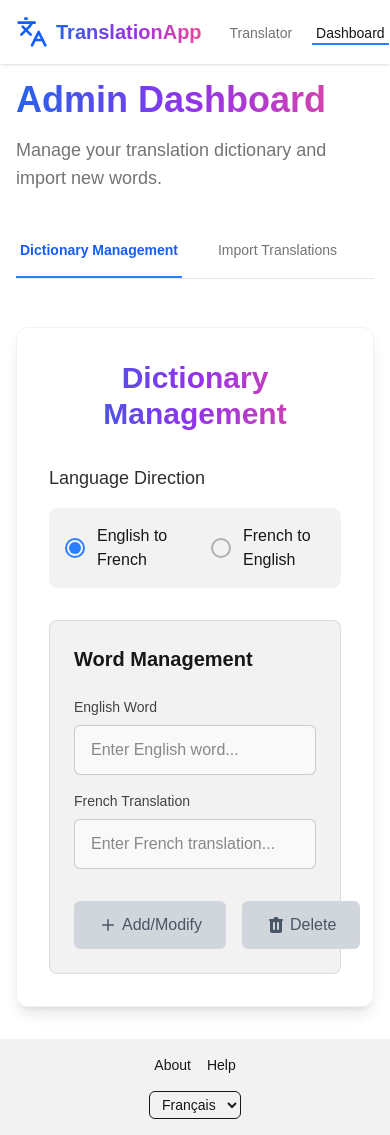
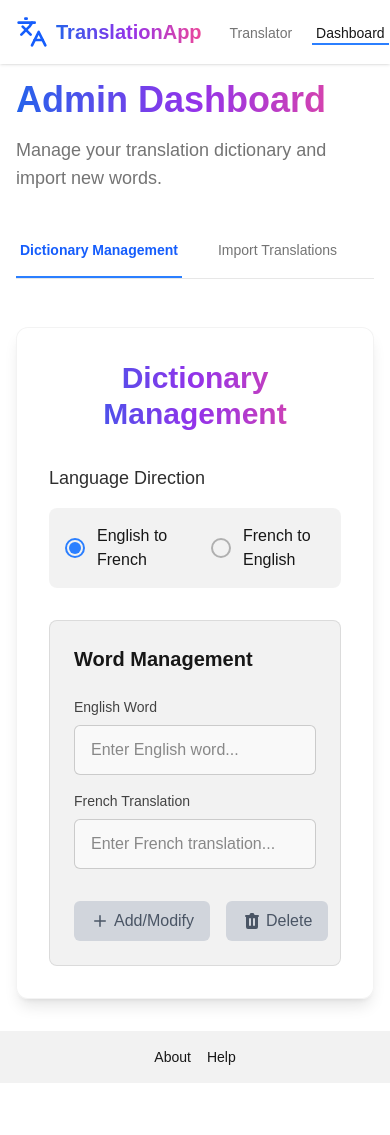
Before and after one commit to Mariussgal/translate_app, a Next.js app in the folder translate_app/: page /dashboard in a window 390 px wide. After the commit the page ends 1083 px from the top, so only its background shows below. Built offline with nearby package versions, Linux system fonts and the light colour scheme; no server answers.

Commit message:
button modif

```diff
--- a/translate_app/src/app/dashboard/page.tsx
+++ b/translate_app/src/app/dashboard/page.tsx
@@ -222,7 +222,7 @@ function DictionaryManagementUI() {
             <button
               onClick={handleAddModify}
               disabled={isLoading || !word.trim() || !translation.trim()}
-              className={`flex-1 px-6 py-3 rounded-md font-medium transition-all ${
+              className={`flex-1 px-4 py-2 sm:px-6 sm:py-3 rounded-md font-medium transition-all ${
                 isLoading || !word.trim() || !translation.trim()
                   ? 'bg-gray-300 text-gray-600 cursor-not-allowed'
                   : 'bg-gradient-to-r from-blue-600 to-blue-500 text-white hover:shadow-md hover:from-blue-700 hover:to-blue-600 active:scale-95'
@@ -248,7 +248,7 @@ function DictionaryManagementUI() {
             <button
               onClick={handleDelete}
               disabled={isLoading || !word.trim()}
-              className={`flex-1 px-6 py-3 rounded-md font-medium transition-all ${
+              className={`flex-1 px-4 py-2 sm:px-6 sm:py-3 rounded-md font-medium transition-all ${
                 isLoading || !word.trim()
                   ? 'bg-gray-300 text-gray-600 cursor-not-allowed'
                   : 'bg-gradient-to-r from-red-500 to-red-400 text-white hover:shadow-md hover:from-red-600 hover:to-red-500 active:scale-95'
--- a/translate_app/src/app/footer.tsx
+++ b/translate_app/src/app/footer.tsx
@@ -8,12 +8,6 @@ export default function Footer(){
             <a href="#" className="text-sm hover:underline">About</a>
             <a href="#" className="text-sm hover:underline">Help</a>
           </div>
-          <div className="flex items-center gap-4">
-            <select className="bg-transparent border rounded-md py-1 px-2 text-sm">
-              <option className=" py-1 px-2 text-sm text-black">Français</option>
-              <option className=" py-1 px-2 text-sm text-black">English</option>
-            </select>
-          </div>
         </div>
       </footer>
 
```
